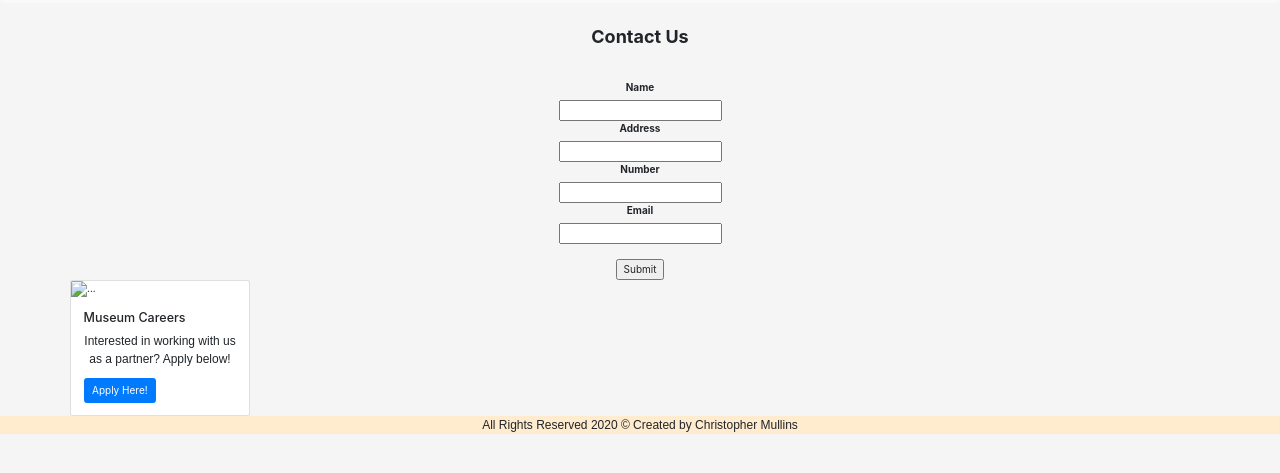
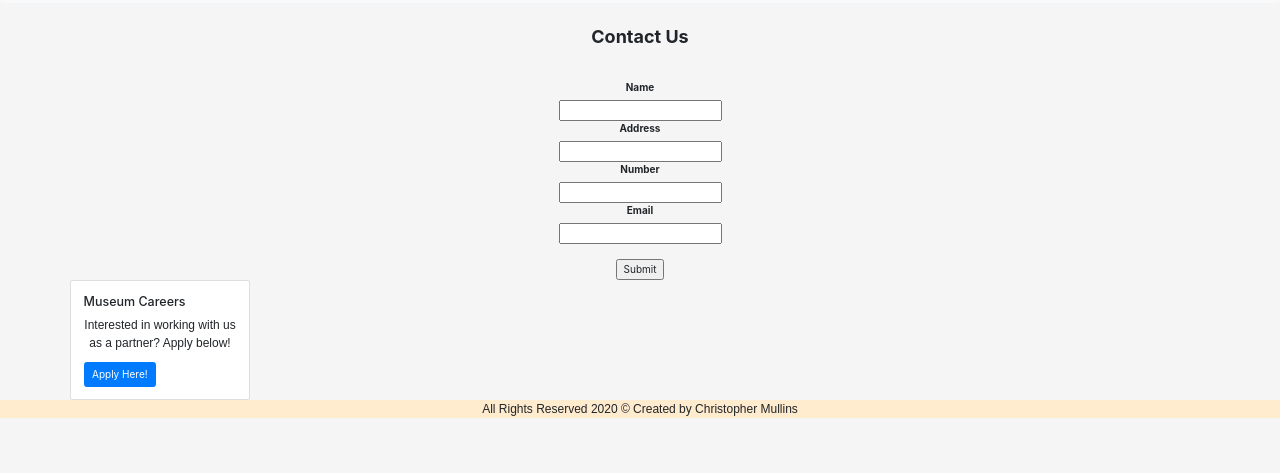
Before and after one commit to CL-mullins/Capstone-Bootstrap, a plain HTML site: page contact.html in a window 1280 px wide. Shown: the part 59-532 px from the top of the page. Drawn offline with nearby package versions, Linux system fonts and the light colour scheme.

Commit message:
fixed image issue

```diff
--- a/contact.html
+++ b/contact.html
@@ -64,7 +64,6 @@
     <div class="container">
     <div class="row align-items-center">
         <div class="card justify-content-center" style="width: 18rem;">
-        <img src="..." class="card-img-top" alt="...">
         <div class="card-body">
           <h5 class="card-title">Museum Careers</h5>
           <p class="card-text">Interested in working with us as a partner? Apply below!</p>
```
